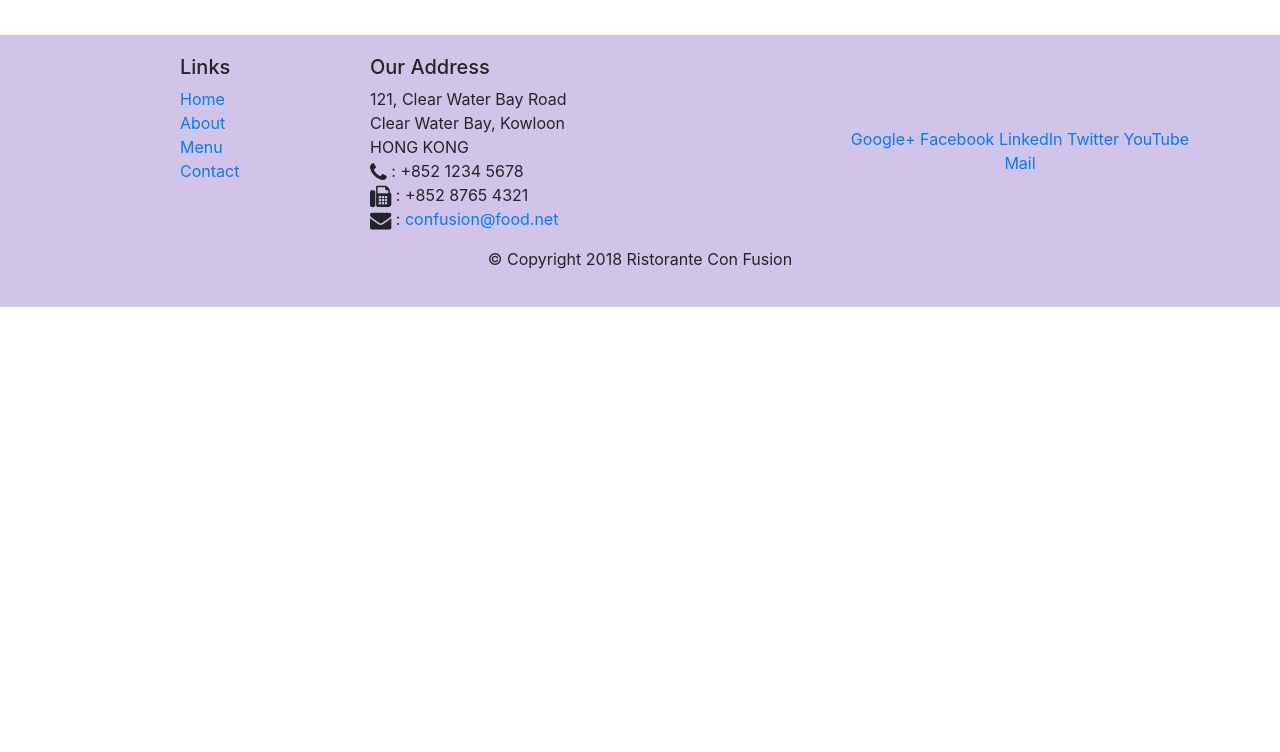
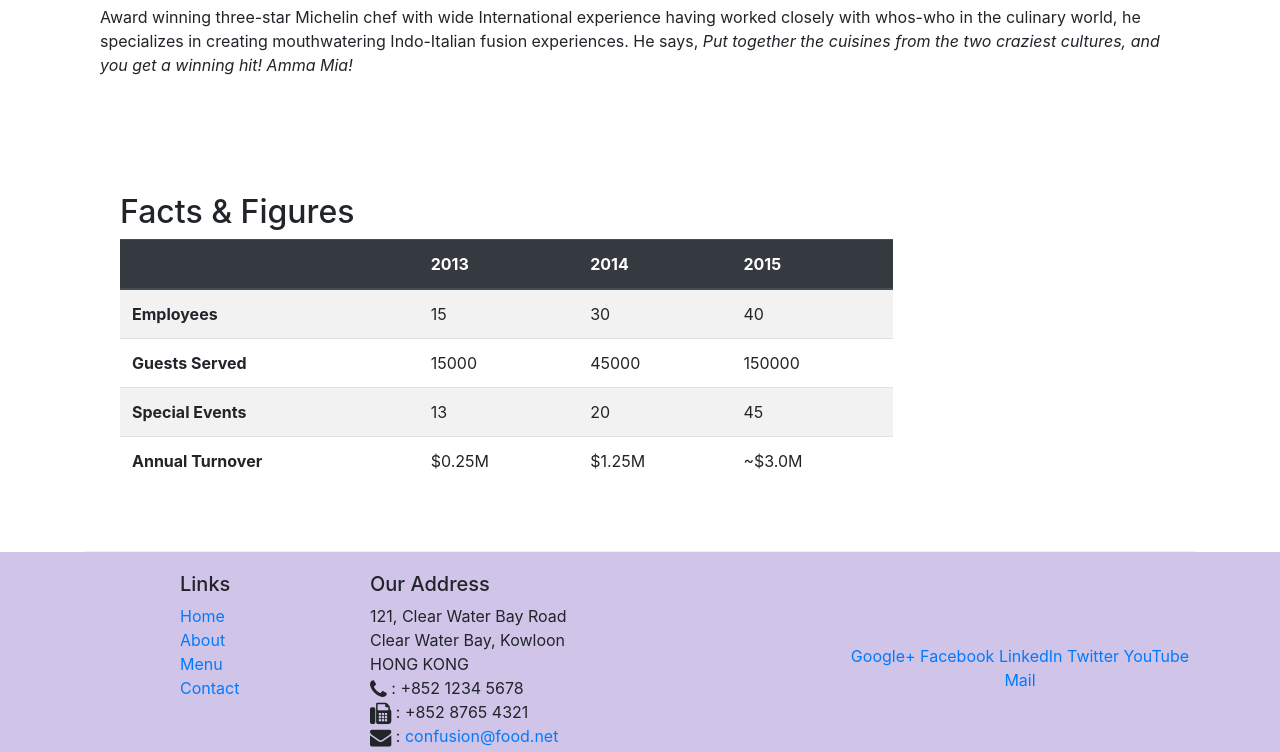
Before and after one commit to naoliden/Bootstrap4, a website: page aboutus.html in a window 1280 px wide. Shown: the part 1468-2220 px from the top of the page. Before the commit the page ends 1775 px from the top, so only its background shows below. Drawn offline with nearby package versions, Linux system fonts and the light colour scheme.

Commit message:
tables and cards

```diff
--- a/aboutus.html
+++ b/aboutus.html
@@ -70,7 +70,42 @@
                 <p>Started in 2010, Ristorante con Fusion quickly established itself as a culinary icon par excellence in Hong Kong. With its unique brand of world fusion cuisine that can be found nowhere else, it enjoys patronage from the A-list clientele in Hong Kong.  Featuring four of the best three-star Michelin chefs in the world, you never know what will arrive on your plate the next time you visit us.</p>
                 <p>The restaurant traces its humble beginnings to <em>The Frying Pan</em>, a successful chain started by our CEO, Mr. Peter Pan, that featured for the first time the world's best cuisines in a pan.</p>
             </div>
-            <div>
+            <div class="col-sm">
+                <!-- Si el div de mas afuera usa "card", los de adentro no lo neesitan pq se hereda-->
+                <div class="card">
+                    <h3 class="card-header bg-primary text-white">Facts at a Glance</h3>
+                    <div class="card-body">
+                        <!-- <dl> es description list -->
+                        <dl class="row">
+                            <!-- <dt> es description title -->
+                            <dt class="col-6">Started</dt>
+                            <!-- <dd> es description data? o algo asi, es lo que va al lado y no va en negrita -->
+                            <!-- Se alterna entre dt y dd todo para llenar la card. que es una matrix de N x 2 -->
+                            <dd class="col-6">3 Feb. 2013</dd>
+                            <dt class="col-6">Major Stake Holder</dt>
+                            <dd class="col-6">HK Fine Foods Inc.</dd>
+                            <dt class="col-6">Last Year's Turnover</dt>
+                            <dd class="col-6">$1,250,375</dd>
+                            <dt class="col-6">Employees</dt>
+                            <dd class="col-6">40</dd>
+
+                        </dl>
+                    </div>
+                </div>
+            </div>
+            <div class="col-12">
+                <!-- Aca estoy en otro div que no hereda "card" del anterior y por lo tanto tengo que definirlo. Además
+                puedo partir con el body, no necesariamente necesito card-header también -->
+                <div class="card card-body bg-light">
+                    <blockquote class="blockquote">
+                        <!-- mb-0 es una utility class de bootstrap, significa "bottom margin = 0" -->
+                        <p class="mb-0">You better cur the pizza in four pieces because I'm not hungry enough to eat six.</p>
+                        <!-- Con esto creo el footer de la blockquote -->
+                        <footer class="blockquote-footer">Yogi Berra,
+                            <cite title="Source Title">The Wit and Wisdom if Yogi Berra, P. Pepe, Diversion Books, 2014.</cite>
+                        </footer>
+                    </blockquote>
+                </div>
             </div>
         </div>
 
@@ -88,6 +123,54 @@
                 <p class='d-none d-sm-block'>Award winning three-star Michelin chef with wide International experience having worked closely with whos-who in the culinary world, he specializes in creating mouthwatering Indo-Italian fusion experiences. He says, <em>Put together the cuisines from the two craziest cultures, and you get a winning hit! Amma Mia!</em></p>
             </div>
         </div>
+        <div class="row row-content">
+            <div class="col-12 col-sm-9">
+                <h2>Facts &amp; Figures</h2>
+                <div class='table-responsive'>
+                    <table class="table table-striped">
+                        <thead class="thead-dark">
+                            <tr>
+                                <th>&nbsp;</th>
+                                <th>2013</th>
+                                <th>2014</th>
+                                <th>2015</th>
+                            </tr>
+                        </thead>
+                        <tbody>
+                            <tr>
+                                <th>Employees</th>
+                                <td>15</td>
+                                <td>30</td>
+                                <td>40</td>
+                            </tr>
+                            <tr>
+                                <th>Guests Served</th>
+                                <td>15000</td>
+                                <td>45000</td>
+                                <td>150000</td>
+                            </tr>
+                            <tr>
+                                <th>Special Events</th>
+                                <td>13</td>
+                                <td>20</td>
+                                <td>45</td>
+                            </tr>
+                            <tr>
+                                <th>Annual Turnover</th>
+                                <td>$0.25M</td>
+                                <td>$1.25M</td>
+                                <td>~$3.0M</td>
+                            </tr>
+                        </tbody>
+                    </table>
+                </div>
+            </div>
+            <div class='col-12 col-sm-3'>
+
+            </div>
+
+        </div>
+
 
     </div>
 
```
Also changed, not shown: contactus.html (+2 -0 lines).
